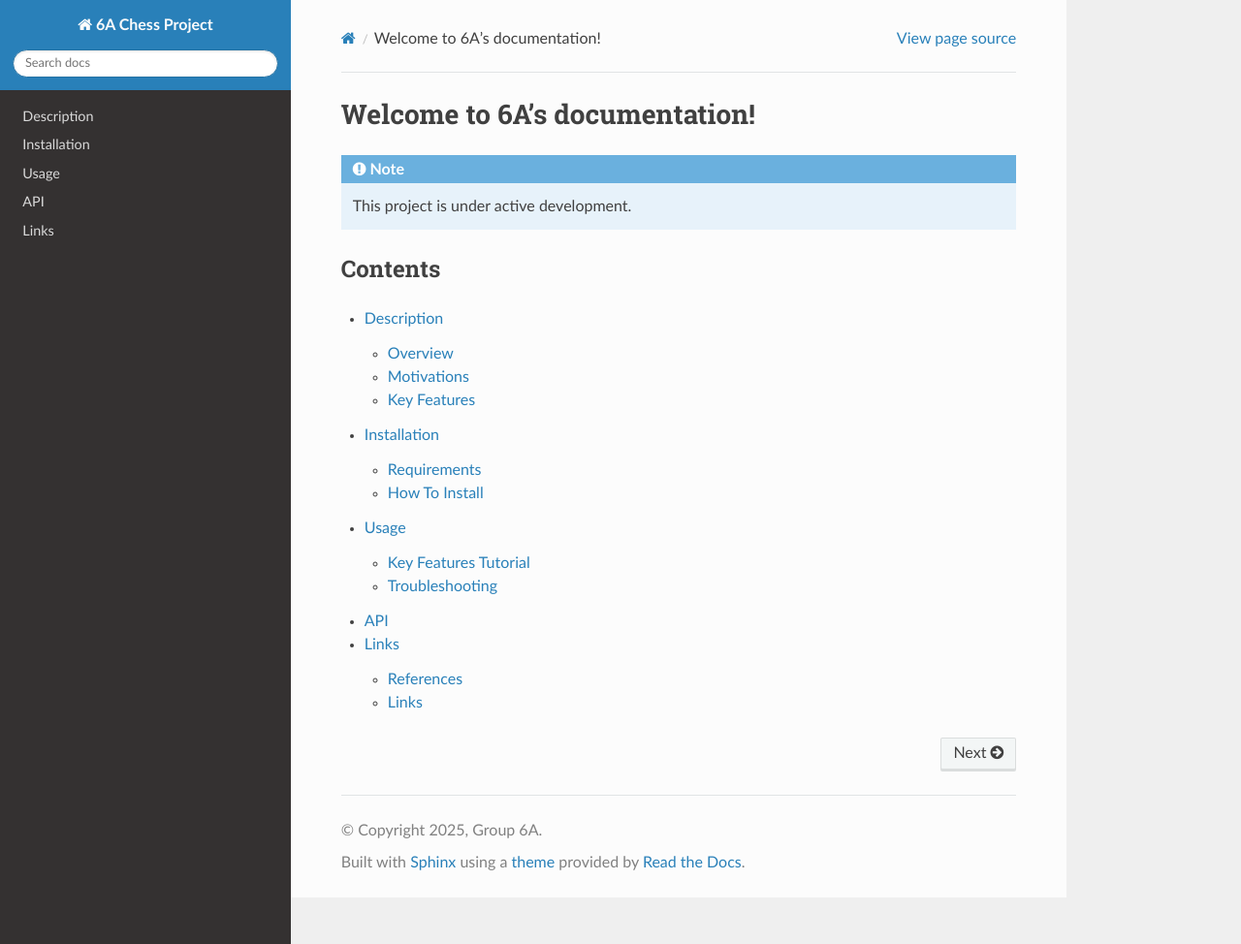
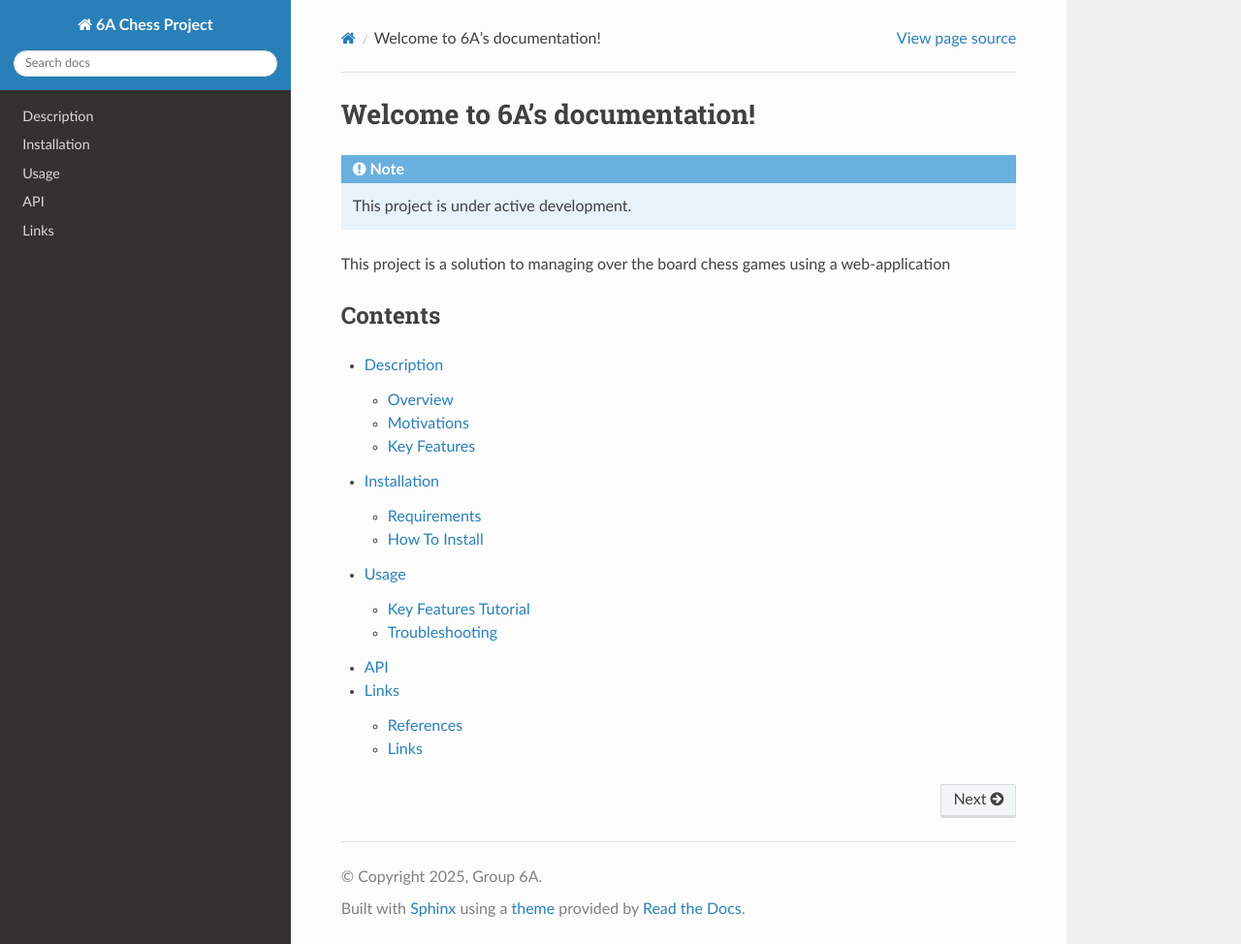
Before and after one commit to gherkins05/6A-Software-Coursework, a Sphinx documentation site: the page built from docs/source/index.rst, in a window 1280 px wide and 974 px high. Shown: the whole window at 97% size. Built offline with Sphinx 7.4.7 and the Read the Docs theme 3.1.0, drawn with Linux system fonts in a browser that asks for light colours; pages that are not in the unit, such as notebooks, are missing from menus.

Commit message:
Update index.rst

```diff
--- a/docs/source/index.rst
+++ b/docs/source/index.rst
@@ -4,6 +4,9 @@ Welcome to 6A's documentation!
 .. note::
 
    This project is under active development.
+
+This project is a solution to managing over the board chess games using a web-application
+
 
 Contents
 --------
```
